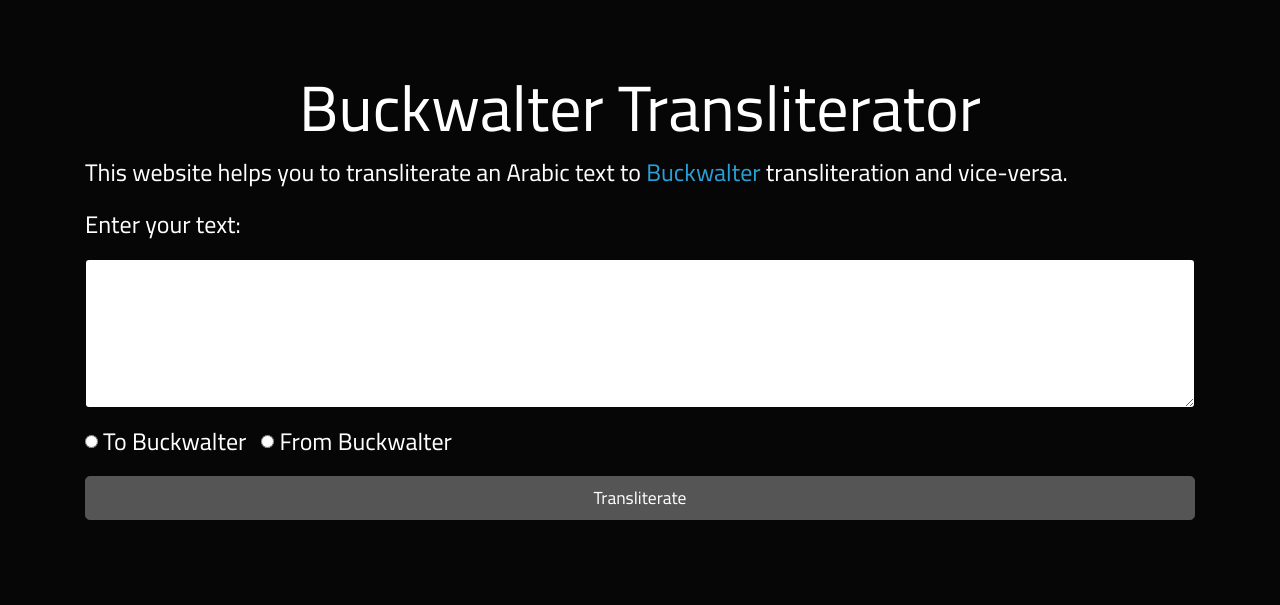
After one commit to AliOsm/shakkelha-website, a Flask app: template templates/bucktrans.html in a window 1280 px wide. The commit adds this page. Shown: the top 605 px of the page. Run offline with Flask 2, Linux system fonts and the light colour scheme; the template is opened without the code that fills it, so the values that code supplies are empty; some libraries are stand-ins or nearby versions.

Commit message:
Update style

```diff
--- a/app.py
+++ b/app.py
@@ -37,6 +37,10 @@ setup_model()
 def home():
 	return render_template('home.html')
 
+@app.route('/bucktrans')
+def bucktrans():
+	return render_template('bucktrans.html')
+
 @app.route('/predict', methods=['POST'])
 def predict():
 	global model
--- a/static/css/style.css
+++ b/static/css/style.css
@@ -10,7 +10,7 @@ p {
   text-align: justify;
 }
 
-p, label, #diacritize-it {
+p, label, #diacritize-it, #tranliterate-it {
   font-size: 24px;
 }
 
--- /dev/null
+++ b/static/js/bucktrans.js
@@ -0,0 +1,91 @@
+/* START: GLOBAL */
+
+var a2s = null;
+var s2a = null;
+
+/* END: GLOBAL */
+
+/* START: MAIN */
+
+$(document).ready(function() {
+  loadConstants();
+  $('#transliterate-it').on('click', doTransliteration);
+});
+
+/* END: MAIN */
+
+/* BEGIN: TRANSLITERATION */
+
+function doTransliteration() {
+	inputText = getInputText();
+  outputText = '';
+
+	if ($('#to-buckwalter').is(':checked')) {
+		for (var i = 0; i < inputText.length; ++i) {
+	    if (a2s.hasOwnProperty(inputText.charAt(i)) == true) {
+	      outputText += a2s[inputText.charAt(i)];
+	    } else {
+	      outputText += inputText.charAt(i);
+	    }
+	  }
+	} else if ($('#from-buckwalter').is(':checked')) {
+		for (var i = 0; i < inputText.length; ++i) {
+	    if (s2a.hasOwnProperty(inputText.charAt(i)) == true) {
+	      outputText += s2a[inputText.charAt(i)];
+	    } else {
+	      outputText += inputText.charAt(i);
+	    }
+	  }
+	}
+
+  setInputText(outputText);
+};
+
+/* END: TRANSLITERATION */
+
+/* BEGIN: CONSTANTS */
+
+function loadConstants() {
+  get(Flask.url_for('static', {'filename': 'json/a2s.json'})).then(function(response) {
+    a2s = JSON.parse(response);
+  });
+  get(Flask.url_for('static', {'filename': 'json/s2a.json'})).then(function(response) {
+    s2a = JSON.parse(response);
+  });
+};
+
+function get(filePath) {
+  return new Promise(function(resolve, reject) {
+    var req = new XMLHttpRequest();
+    req.open('GET', filePath);
+
+    req.onload = function() {
+      if (req.status == 200) {
+        resolve(req.response);
+      }
+      else {
+        reject(Error(req.statusText));
+      }
+    };
+
+    req.onerror = function() {
+      reject(Error('Network Error'));
+    };
+
+    req.send();
+  });
+};
+
+/* END: CONSTANTS */
+
+/* START: HELPERS */
+
+function getInputText() {
+  return $('#input').val();
+};
+
+function setInputText(text) {
+  $('#input').val(text);
+};
+
+/* END: HELPERS */
--- /dev/null
+++ b/static/json/a2s.json
@@ -0,0 +1 @@
+{"\u0621": "'", "\u0622": "|", "\u0623": ">", "\u0624": "&", "\u0625": "<", "\u0626": "}", "\u0627": "A", "\u0628": "b", "\u0629": "p", "\u062a": "t", "\u062b": "v", "\u062c": "j", "\u062d": "H", "\u062e": "x", "\u062f": "d", "\u0630": "*", "\u0631": "r", "\u0632": "z", "\u0633": "s", "\u0634": "$", "\u0635": "S", "\u0636": "D", "\u0637": "T", "\u0638": "Z", "\u0639": "E", "\u063a": "g", "\u0640": "_", "\u0641": "f", "\u0642": "q", "\u0643": "k", "\u0644": "l", "\u0645": "m", "\u0646": "n", "\u0647": "h", "\u0648": "w", "\u0649": "Y", "\u064a": "y", "\u064b": "F", "\u064c": "N", "\u064d": "K", "\u064e": "a", "\u064f": "u", "\u0650": "i", "\u0651": "~", "\u0652": "o"}
--- /dev/null
+++ b/static/json/s2a.json
@@ -0,0 +1 @@
+{"'": "\u0621", "|": "\u0622", ">": "\u0623", "&": "\u0624", "<": "\u0625", "}": "\u0626", "A": "\u0627", "b": "\u0628", "p": "\u0629", "t": "\u062a", "v": "\u062b", "j": "\u062c", "H": "\u062d", "x": "\u062e", "d": "\u062f", "*": "\u0630", "r": "\u0631", "z": "\u0632", "s": "\u0633", "$": "\u0634", "S": "\u0635", "D": "\u0636", "T": "\u0637", "Z": "\u0638", "E": "\u0639", "g": "\u063a", "_": "\u0640", "f": "\u0641", "q": "\u0642", "k": "\u0643", "l": "\u0644", "m": "\u0645", "n": "\u0646", "h": "\u0647", "w": "\u0648", "Y": "\u0649", "y": "\u064a", "F": "\u064b", "N": "\u064c", "K": "\u064d", "a": "\u064e", "u": "\u064f", "i": "\u0650", "~": "\u0651", "o": "\u0652"}
--- /dev/null
+++ b/templates/bucktrans.html
@@ -0,0 +1,61 @@
+<!DOCTYPE html>
+<html>
+  <head>
+    <title>Buckwalter Transliterator</title>
+
+    <meta charset="utf-8">
+    <meta name="viewport" content="width=device-width, initial-scale=1, shrink-to-fit=no">
+
+    <!-- Custom CSS -->
+    <link rel="stylesheet" type="text/css" href="{{ url_for('static', filename='css/style.css') }}">
+
+    <!-- Bootstrap CSS -->
+    <link rel="stylesheet" type="text/css" href="{{ url_for('static', filename='css/bootstrap.min.css') }}">
+
+    <!-- jQuery -->
+    <script src="{{ url_for('static', filename='js/jquery-3.3.1.min.js') }}"></script>
+
+    <!-- Popper -->
+    <script src="{{ url_for('static', filename='js/popper.min.js') }}"></script>
+
+    <!-- Bootstrap JS -->
+    <script src="{{ url_for('static', filename='js/bootstrap.min.js') }}"></script>
+
+    {{ JSGlue.include() }}
+  </head>
+
+  <body>
+    <div class="container">
+      <div class="row">
+        <div class="col">
+          <h1 class="text-white text-center">Buckwalter Transliterator</h1>
+
+          <p class="text-white">This website helps you to transliterate an Arabic text to <a href="http://www.qamus.org/transliteration.htm">Buckwalter</a> transliteration and vice-versa.</p>
+
+          <p class="text-white">Enter your text:</p>
+          <div class="form-group">
+					  <textarea id="input" class="text-center form-control" rows="5"></textarea>
+          </div>
+
+          <div class="form-group">
+         		<div class="form-check form-check-inline">
+              <input class="form-check-input" type="radio" name="direction-selection" id="to-buckwalter">
+              <label class="text-white form-check-label" for="to-buckwalter">To Buckwalter</label>
+            </div>
+            <div class="form-check form-check-inline">
+              <input class="form-check-input" type="radio" name="direction-selection" id="from-buckwalter">
+              <label class="text-white form-check-label" for="from-buckwalter">From Buckwalter</label>
+            </div>
+          </div>
+
+          <div class="form-group">
+            <button type="submit" id="transliterate-it" class="btn btn-lg btn-secondary btn-block">Transliterate</button>
+          </div>
+        </div>
+      </div>
+    </div>
+
+    <!-- Main JS Script -->
+    <script type="text/javascript" src="{{ url_for('static', filename='js/bucktrans.js') }}"></script>
+  </body>
+</html>
```
Also changed, not shown: templates/home.html (+15 -7 lines).
